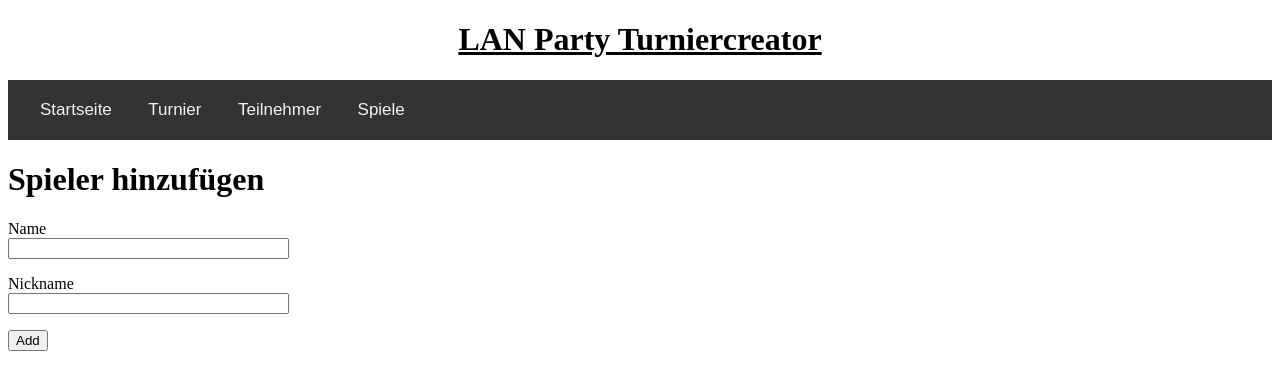
After one commit to papierkorp/lanparty, a Flask app: page /teilnehmer/teilnehmer_add in a window 1280 px wide. The commit adds this page. Shown: the top 390 px of the page. Run offline with Flask 2, Linux system fonts and the light colour scheme.

Commit message:
zwischenstand

```diff
--- /dev/null
+++ b/app/forms.py
@@ -0,0 +1,8 @@
+from flask_wtf import FlaskForm
+from wtforms import StringField, PasswordField, BooleanField, SubmitField
+from wtforms.validators import DataRequired
+
+class TeilnehmerAddForm(FlaskForm):
+    name = StringField('Name', validators=[DataRequired()])
+    nickname = StringField('Nickname', validators=[DataRequired()])
+    submit = SubmitField('Add')
--- a/app/routes.py
+++ b/app/routes.py
@@ -1,8 +1,9 @@
 from flask import render_template, flash, redirect, url_for, request, g
 from app import app
-from db import add_teilnehmer
+from app.db import add_teilnehmer
 import sqlite3
 import os
+from app.forms import TeilnehmerAddForm
 
 #lanparty.db
 #spiel
@@ -40,19 +41,48 @@ def index():
 def turnier():
 	return render_template('index.html', title="Turnier")
 
+@app.route('/turnier_add')
+def turnier_add():
+	return render_template('turnier_add.html', title="Turnier")
+
+@app.route('/turnier_all')
+def turnier_all():
+	return render_template('index.html', title="Turnier")
+
+@app.route('/turnier_current')
+def turnier_current():
+	return render_template('index.html', title="Turnier")
+
 @app.route('/teilnehmer')
 def teilnehmer():
 	return render_template('index.html', title="Teilnehmer")
 
-@app.route('/teilnehmer/teilnehmer_add', methods=["POST"])
-def add_teilnehmer(name, nickname):
-	name=request.form["name"]
-	nickname=request.form["nickname"]
-	query1 = "INSERT INTO teilnehmer VALUES('{name}', '{nickname}')".format(name=name, nickname=nickname)
-	cursor.execute(query1)
-	connection.commit()
-	return render_template('add_teilnehmer.html', title="Teilnehmer hinzufügen")
+@app.route('/teilnehmer/teilnehmer_add', methods=["POST", "GET"])
+def teilnehmer_add():
+	form = TeilnehmerAddForm()
+	if form.validate_on_submit():
+		flash("Na du")
+	name=form.name.data
+	nickname=form.nickname.data
+	#name=request.form["name"]
+	#nickname=request.form["nickname"]
+	#query1 = "INSERT INTO teilnehmer VALUES('{name}', '{nickname}')".format(name=name, nickname=nickname)
+	#cursor.execute(query1)
+	#connection.commit()
+	return render_template('teilnehmer_add.html', title="Teilnehmer hinzufügen", form=form)
 
-@app.route('/Spiele')
+@app.route('/teilnehmer_all')
+def teilnehmer_all():
+	return render_template('index.html', title="Teilnehmer")
+
+@app.route('/spiele')
 def spiele():
 	return render_template('index.html', title="Spiele")
+
+@app.route('/spiele_add')
+def spiele_add():
+	return render_template('index.html', title="Spiele")
+
+@app.route('/spiele_all')
+def spiele_all():
+	return render_template('index.html', title="Spiele")
--- a/app/templates/base.html
+++ b/app/templates/base.html
@@ -102,19 +102,19 @@
     </div>
     <div class="turnier-links">
         <br><br> <b>Turnier:</b>
-        <a href=#>Neu</a>
-        <a href=#>Laufend</a>
-        <a href=#>Archiv</a>
+        <a href="{{ url_for("turnier_add") }}">Neu</a>
+        <a href="{{ url_for("turnier_current") }}">Laufend</a>
+        <a href="{{ url_for("turnier_all") }}">Archiv</a>
     </div>
     <div class="teilnehmer-links">
         <br><br> <b>Teilnehmer:</b>
-        <a href=#>Übersicht</a>
-        <a href=#>Neu</a>
+        <a href="{{ url_for("teilnehmer_all") }}">Übersicht</a>
+        <a href="{{ url_for("teilnehmer_add") }}">Neu</a>
     </div>
     <div class="spiele-links">
         <br><br> <b>Spiele:</b>
-        <a href=#>Übersicht</a>
-        <a href=#>Neu</a>
+        <a href="{{ url_for("spiele_all") }}">Übersicht</a>
+        <a href="{{ url_for("spiele_add") }}">Neu</a>
     </div>
 </div>
 
@@ -122,5 +122,16 @@
     {% block app_content %}{% endblock %}
  </div>
 
+
+{% with messages = get_flashed_messages() %}
+    {% if messages %}
+        <ul>
+            {% for message in messages %}
+                <li>{{ message }}</li>
+            {% endfor %}
+        </ul>
+    {% endif %}
+{% endwith %}
+
 </body>
 </html>
--- /dev/null
+++ b/app/templates/teilnehmer_add.html
@@ -0,0 +1,26 @@
+{% extends "base.html" %}
+{% block app_content %}
+
+    <h1>Spieler hinzufügen</h1>
+    <form action="" method="post" novalidate>
+        {{ form.hidden_tag() }}
+        <p>
+            {{ form.name.label }} <br />
+            {{ form.name(size=32) }}
+            {% for error in form.name.errors %}
+                <span style="color: red;">[{{error}}]</span>
+            {% endfor %}
+        </p>
+        <p>
+            {{ form.nickname.label }} <br />
+            {{ form.nickname(size=32) }}
+            {% for error in form.nickname.errors %}
+                <span style="color: red;">[{{error}}]</span>
+            {% endfor %}
+        </p>
+        <p>
+            {{ form.submit }}
+        </p>
+    </form>
+
+{% endblock %}
```
Also changed, not shown: lanparty.db (added).
